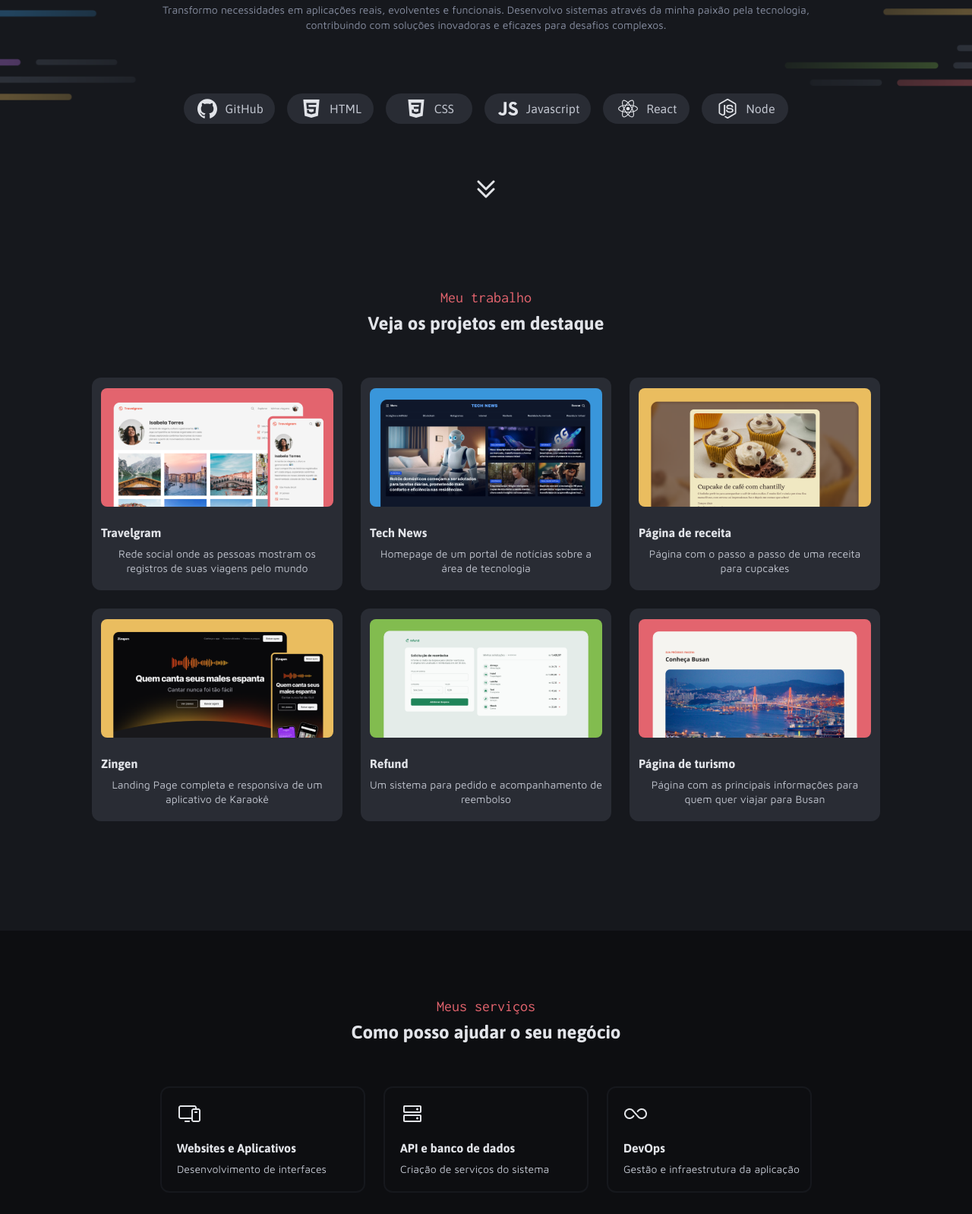
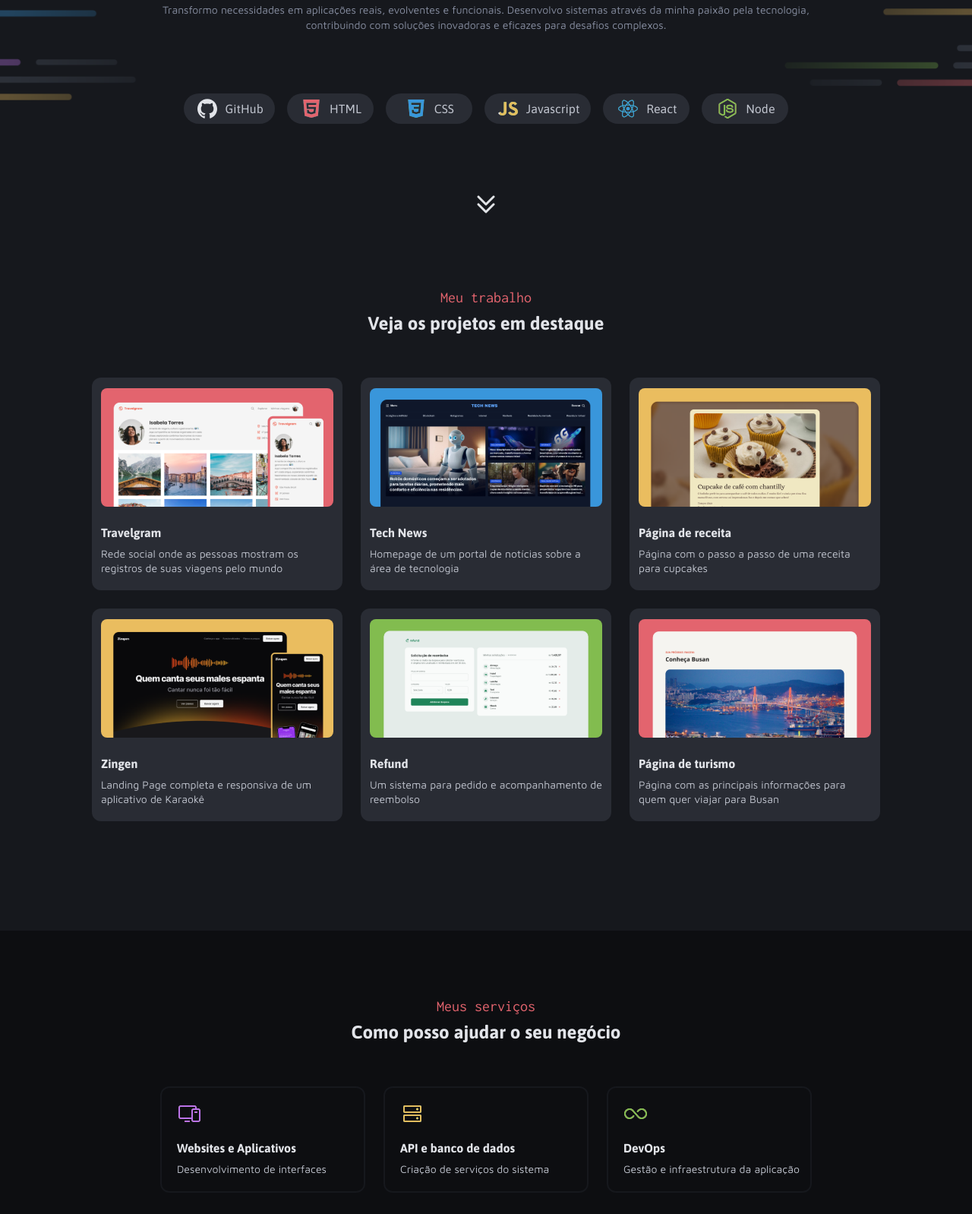
Before and after one commit to icarovscarvalho/portfolioRocketSeat, a plain HTML site: page index.html in a window 1280 px wide. Shown: the part 442-2040 px from the top of the page at 76% size. Drawn offline with Linux system fonts and the light colour scheme.

Commit message:
Correção no estilos das Thumbnails & Adiciona mascara de cores aos componentes & Animação da seta dupla

```diff
--- a/index.html
+++ b/index.html
@@ -26,28 +26,33 @@
             <p>GitHub</p>
           </div>
           <div class="tech-icons-component">
+            <div class="mask bg-red"></div>
             <img src="./media/icons/HTML.svg" alt="">
             <p>HTML</p>
           </div>
           <div class="tech-icons-component">
+            <div class="mask bg-blue"></div>
             <img src="./media/icons/CSS.svg" alt="">
             <P>CSS</P>
           </div>
           <div class="tech-icons-component">
+            <div class="mask bg-yellow"></div>
             <img src="./media/icons/JavaScript.svg" alt="">
             <P>Javascript</P>
           </div>
           <div class="tech-icons-component">
+            <div class="mask bg-blue"></div>
             <img src="./media/icons/React.svg" alt="">
             <p>React</p>
           </div>
           <div class="tech-icons-component">
+            <div class="mask bg-green"></div>
             <img src="./media/icons/Node.js.svg" alt="">
             <p>Node</p>
           </div>
         </div>
       </div>
-      <div class="arrow">
+      <div id="arrow">
         <img src="./media/icons/CaretDoubleDown.png" alt="arrow down icon">
       </div>
     </div>
@@ -106,6 +111,7 @@
       <p class="text-section-title title-md text-gray-600">Como posso ajudar o seu negócio</p>
       <div class="skills">
         <div class="skill-component">
+          <div class="mask bg-purple"></div>
           <img src="./media/icons/Devices.png" alt="devices img">
           <div class="text-area">
             <p class="title-device title-sm text-gray-600">Websites e Aplicativos</p>
@@ -113,6 +119,7 @@
           </div>
         </div>
         <div class="skill-component">
+          <div class="mask bg-yellow"></div>
           <img src="./media/icons/HardDrives.png" alt="devices img">
           <div class="text-area">
             <p class="title-device title-sm text-gray-600">API e banco de dados</p>
@@ -120,6 +127,7 @@
           </div>
         </div>
         <div class="skill-component">
+          <div class="mask bg-green"></div>
           <img src="./media/icons/Infinity.png" alt="devices img">
           <div class="text-area">
             <p class="title-device title-sm text-gray-600">DevOps</p>
@@ -137,6 +145,7 @@
     </div>
     <div class="socials">
       <div id="social-btn-linkedin" class="btn-component">
+
         <img src="./media/icons/LinkedinLogo.png" alt="LinkedIn Logo">
         <p class="text-gray-500">LinkedIn</p>
         <img src="./media/icons/ArrowUpRight.png" alt="">
--- a/style.css
+++ b/style.css
@@ -2,6 +2,7 @@
 
 :root{
   --red: #E3646E;
+  --red-transparent: #e3646f9a;
   --purple: #BB72E9;
   --blue: #3996DB;
   --green: #82BC4F;
@@ -23,6 +24,9 @@
 
 .bg-red{
   background-color: var(--red);
+}
+.bg-red-transparent{
+  background-color: var(--red-transparent);
 }
 .bg-purple{
   background-color: var(--purple);
@@ -179,6 +183,7 @@
   gap: 20px;
   align-items: flex-start;
   justify-content: center;
+  position: relative;
 
   width: 270px;
   height: 140px;
@@ -187,6 +192,14 @@
   border: 2px solid var(--gray-200);
   border-radius: 12px;
 
+  &>.mask {
+    position: absolute;
+    top: 20px;
+    left: 20px;
+    width: 33px;
+    height: 33px;
+    mix-blend-mode: darken;
+  }
 
   &>.text-area {
     display: flex;
@@ -236,6 +249,7 @@
   gap: 8px;
   align-items: center;
   justify-content: center;
+  position: relative;
 
   height: 40px;
   min-width: 114px;
@@ -244,6 +258,14 @@
   border-radius: 25px;
   font-family: "Asap", sans-serif;
   color: var(--gray-500);
+
+  &>.mask{
+    position: absolute;
+    left: 20px;
+    width: 33px;
+    height: 33px;
+    mix-blend-mode: darken;
+  }
 }
 
 body{
@@ -328,14 +350,16 @@ body{
 
 #technologies{
   display: flex;
+  flex-wrap: wrap;
   gap: 16px;
   align-items: center;
   justify-content: center;
 }
 
-.arrow{
+#arrow{
   position: absolute;
-  bottom: 40px;
+  bottom: 20px;
+  animation: 1s ease-in-out infinite arrowAnimation;
 }
 
 /* MAIN */
@@ -348,7 +372,6 @@ body{
 
   width: 100%;
   padding: 72px 120px 144px;
-  text-align: center;
 }
 
 .projects-components{
@@ -357,6 +380,7 @@ body{
   align-items: center;
   justify-content: center;
   flex-wrap: wrap;
+  max-width: 1040px;
 }
 
 .text-section-subtitle{
@@ -388,8 +412,14 @@ body{
   align-items: center;
   justify-content: center;
 
+  height: 787px;
+  width: 100%;
   padding: 128px 120px 200px;
   text-align: center;
+  background-image: url("./media/bg/Background_Contacts.png");
+  background-position: center center;
+  background-size: cover;
+  background-repeat: no-repeat;
 }
 
 .contact-field{
@@ -404,3 +434,15 @@ body{
   flex-direction: column;
   gap: 16px;
 }
+
+@keyframes arrowAnimation {
+  0%{
+    transform: translateY(0);
+  }
+  50%{
+    transform: translateY(15px);
+  }
+  100% {
+    transform: translateY(0);
+  }
+}
```
